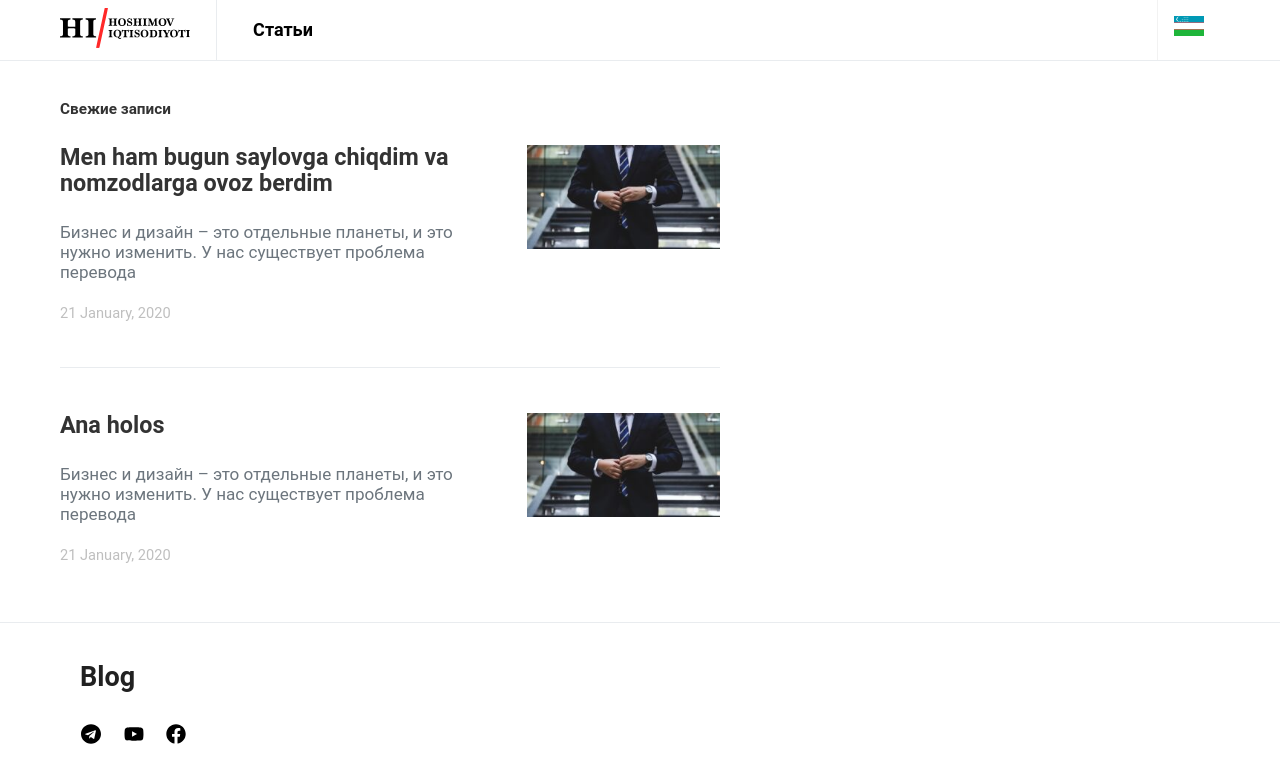
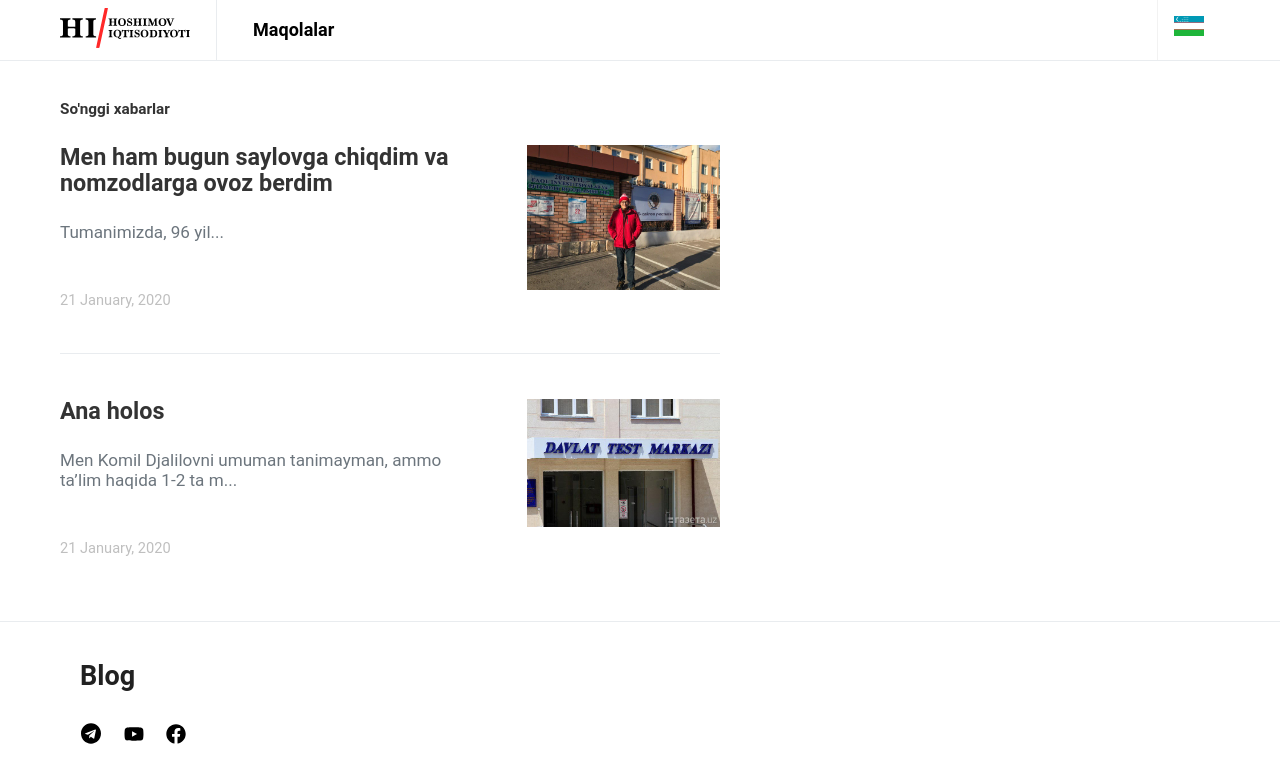
Before and after one commit to hoshimov-iqtisod/hoshimov-blog, a Gatsby site: page / in a window 1280 px wide. Built offline with nearby package versions, Linux system fonts and the light colour scheme; Gatsby itself is replaced by a stand-in of ours.

Commit message:
added content

```diff
--- a/src/components/blog-posts/blog-posts.js
+++ b/src/components/blog-posts/blog-posts.js
@@ -1,7 +1,6 @@
 import React from 'react';
 import { Link } from 'gatsby';
 import './blog-posts.css';
-import image from '../../images/blog-img.jpg';
 
 const BlogPosts = ({ data }) => {
     return (
@@ -11,7 +10,7 @@ const BlogPosts = ({ data }) => {
                     <div className="content-area">
                         <main className="site-main">
                             <header className="page-header">
-                                <h5 className="title-block">Свежие записи</h5>
+                                <h5 className="title-block">So'nggi xabarlar</h5>
                             </header>
                             <div className="post-archive">
                                 <div className="archive-wrap">
@@ -23,7 +22,7 @@ const BlogPosts = ({ data }) => {
                                                     <div className="post-inner entry-thumbnail">
                                                         <div className="cs-overlay cs-bg-dark cs-overlay-ratio cs-ratio-landscape">
                                                             <div className="cs-overlay-background">
-                                                                <img src={image} alt="article" />
+                                                                <img src={node.frontmatter.image} alt="article" />
                                                             </div>
                                                         </div>
                                                     </div>
@@ -32,7 +31,7 @@ const BlogPosts = ({ data }) => {
                                                             <header className="entry-header">
                                                                 <h2 className="entry-title">{node.frontmatter.title}</h2>
                                                             </header>
-                                                            <div className="entry-excerpt">Бизнес и дизайн – это отдельные планеты, и это нужно изменить. У нас существует проблема перевода</div>
+                                        <div className="entry-excerpt" dangerouslySetInnerHTML={{ __html: `${node.html.substring(0, 100)}...` }} />
                                                             <ul className="post-meta">
                                                                 {/* <li className="meta-date meta-author"></li> */}
                                                                 <li className="meta-date">{node.frontmatter.date}</li>
--- a/src/components/header.js
+++ b/src/components/header.js
@@ -20,7 +20,7 @@ const Header = () => (
               </Link>
               <ul className="navbar-nav ">
                 <li className="menu-item">
-                  <Link to="/">Статьи</Link>
+                  <Link to="/">Maqolalar</Link>
                 </li>
               </ul>
               <div className="nav-item dropdown">
--- a/src/pages/index.js
+++ b/src/pages/index.js
@@ -20,11 +20,12 @@ export const query = graphql`
           frontmatter {
             title
             date(formatString: "DD MMMM, YYYY")
+            image
           }
           fields {
             slug
           }
-          excerpt
+          html
         }
       }
     }
--- a/src/templates/blog-post.js
+++ b/src/templates/blog-post.js
@@ -27,7 +27,7 @@ export default ({ data }) => {
                                     <div className="post-media">
                                         <figure>
                                             <a href={poster}>
-                                                <img src={poster} alt="Poster" />
+                                                <img src={post.frontmatter.image} alt="Poster" />
                                             </a>
                                         </figure>
                                     </div>
@@ -53,6 +53,7 @@ export const query = graphql`
       frontmatter {
         title
         date(formatString: "MMMM DD, YYYY")
+        image
       }
     }
   }
```
